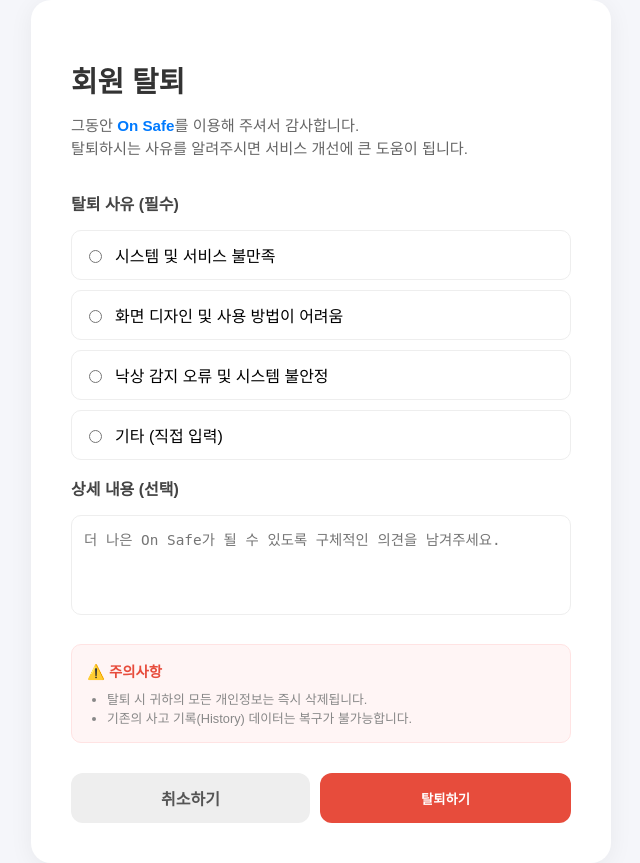
After one commit to seoyeon59/On-safe, a Flask app: template templates/withdrawal.html in a window 1280 px wide. The commit adds this page. Shown: the whole page, without its empty margins (319-959 px from the left). Run offline with Flask 3, Linux system fonts and the light colour scheme; the template is opened without the code that fills it, so the values that code supplies are empty; parts of the project's set-up code (start-up, migrations or seed data) failed here and were passed over.

Commit message:
회원가입 탈퇴 기능 추가

```diff
--- /dev/null
+++ b/static/withdrawal_style.css
@@ -0,0 +1,114 @@
+body {
+    font-family: 'Pretendard', sans-serif;
+    background-color: #f5f6fa;
+    display: flex;
+    justify-content: center;
+    align-items: center;
+    min-height: 100vh;
+    margin: 0;
+}
+
+.withdrawal-container {
+    background: white;
+    padding: 40px;
+    border-radius: 20px;
+    box-shadow: 0 4px 25px rgba(0,0,0,0.06);
+    width: 100%;
+    max-width: 500px;
+}
+
+.header h1 {
+    font-size: 1.8rem;
+    margin-bottom: 10px;
+    color: #333;
+}
+
+.header p {
+    color: #666;
+    font-size: 0.95rem;
+    line-height: 1.5;
+}
+
+.header span { color: #007aff; font-weight: bold; }
+
+.reason-section { margin-top: 30px; }
+
+h3 {
+    font-size: 1rem;
+    color: #444;
+    margin-bottom: 15px;
+}
+
+.radio-group {
+    display: flex;
+    flex-direction: column;
+    gap: 10px;
+}
+
+.radio-item {
+    display: flex;
+    align-items: center;
+    gap: 10px;
+    padding: 12px;
+    border: 1px solid #eee;
+    border-radius: 10px;
+    cursor: pointer;
+    transition: 0.2s;
+}
+
+.radio-item:hover { background-color: #f9f9f9; }
+
+.detail-section textarea {
+    width: 100%;
+    height: 100px;
+    padding: 12px;
+    border: 1px solid #eee;
+    border-radius: 10px;
+    resize: none;
+    box-sizing: border-box;
+    font-size: 0.9rem;
+}
+
+.warning-box {
+    background-color: #fff5f5;
+    padding: 15px;
+    border-radius: 10px;
+    margin-top: 25px;
+    border: 1px solid #ffe3e3;
+}
+
+.warning-box p {
+    color: #e74c3c;
+    font-size: 0.9rem;
+    margin: 0 0 8px 0;
+}
+
+.warning-box ul {
+    margin: 0;
+    padding-left: 20px;
+    font-size: 0.8rem;
+    color: #888;
+}
+
+.action-buttons {
+    display: flex;
+    gap: 10px;
+    margin-top: 30px;
+}
+
+.btn-back, .btn-submit {
+    flex: 1;
+    height: 50px;
+    border-radius: 12px;
+    display: flex;
+    align-items: center;
+    justify-content: center;
+    font-weight: 700;
+    text-decoration: none;
+    cursor: pointer;
+    border: none;
+}
+
+.btn-back { background: #eee; color: #555; }
+.btn-submit { background: #e74c3c; color: white; }
+.btn-submit:hover { background: #c0392b; }
--- /dev/null
+++ b/templates/withdrawal.html
@@ -0,0 +1,59 @@
+<!DOCTYPE html>
+<html lang="ko">
+<head>
+    <meta charset="UTF-8">
+    <meta name="viewport" content="width=device-width, initial-scale=1.0">
+    <title>On Safe - 회원 탈퇴</title>
+    <link rel="stylesheet" href="{{ url_for('static', filename='withdrawal_style.css') }}">
+</head>
+<body>
+    <div class="withdrawal-container">
+        <div class="header">
+            <h1>회원 탈퇴</h1>
+            <p>그동안 <span>On Safe</span>를 이용해 주셔서 감사합니다.<br>탈퇴하시는 사유를 알려주시면 서비스 개선에 큰 도움이 됩니다.</p>
+        </div>
+
+        <form id="withdrawalForm" action="/api/withdraw" method="POST">
+            <div class="reason-section">
+                <h3>탈퇴 사유 (필수)</h3>
+                <div class="radio-group">
+                    <label class="radio-item">
+                        <input type="radio" name="reason_type" value="서비스 불만족" required>
+                        <span>시스템 및 서비스 불만족</span>
+                    </label>
+                    <label class="radio-item">
+                        <input type="radio" name="reason_type" value="UI/UX 불편">
+                        <span>화면 디자인 및 사용 방법이 어려움</span>
+                    </label>
+                    <label class="radio-item">
+                        <input type="radio" name="reason_type" value="잦은 오류">
+                        <span>낙상 감지 오류 및 시스템 불안정</span>
+                    </label>
+                    <label class="radio-item">
+                        <input type="radio" name="reason_type" value="기타">
+                        <span>기타 (직접 입력)</span>
+                    </label>
+                </div>
+            </div>
+
+            <div class="detail-section">
+                <h3>상세 내용 (선택)</h3>
+                <textarea name="detailed_reason" placeholder="더 나은 On Safe가 될 수 있도록 구체적인 의견을 남겨주세요."></textarea>
+            </div>
+
+            <div class="warning-box">
+                <p>⚠️ <strong>주의사항</strong></p>
+                <ul>
+                    <li>탈퇴 시 귀하의 모든 개인정보는 즉시 삭제됩니다.</li>
+                    <li>기존의 사고 기록(History) 데이터는 복구가 불가능합니다.</li>
+                </ul>
+            </div>
+
+            <div class="action-buttons">
+                <a href="/camera" class="btn-back">취소하기</a>
+                <button type="submit" class="btn-submit">탈퇴하기</button>
+            </div>
+        </form>
+    </div>
+</body>
+</html>
```
Also changed, not shown: app_test.py (+76 -11 lines), static/camera.js (+15 -0 lines), static/camera_style.css (+54 -0 lines), templates/camera.html (+10 -0 lines).
